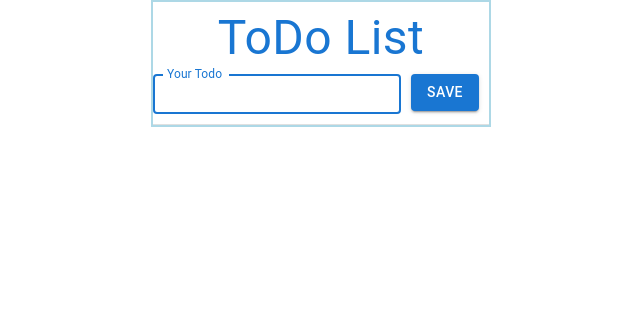
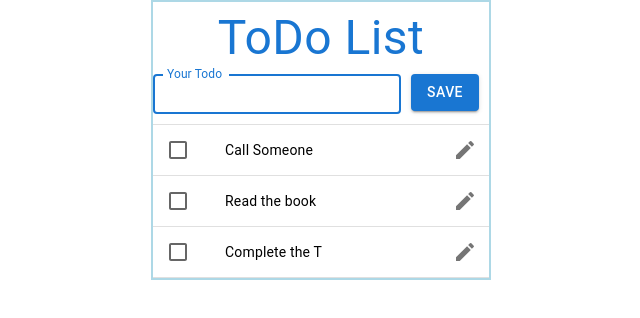
Before and after one commit to asis-shukla/todo-fe, a React (Create React App) app: page / in a window 1280 px wide. Shown: the top 318 px of the page, without its empty margins (319-959 px from the left). Built offline with nearby package versions, Linux system fonts and the light colour scheme.

Commit message:
added redux-saga setup

```diff
--- a/package.json
+++ b/package.json
@@ -15,6 +15,7 @@
     "react-dom": "^17.0.2",
     "react-redux": "^7.2.6",
     "react-scripts": "5.0.0",
+    "redux-saga": "^1.1.3",
     "web-vitals": "^2.1.2"
   },
   "scripts": {
--- /dev/null
+++ b/src/apiHandlers/api.js
@@ -0,0 +1,24 @@
+const sampleData = [
+  {
+    _id: "61c8d124e51e4f8d6a963a25",
+    todo: "Call Someone",
+    done: false,
+    __v: 0,
+  },
+  {
+    _id: "61c8d124e51e4f8d6a963a24",
+    todo: "Read the book",
+    done: false,
+    __v: 0,
+  },
+  {
+    _id: "61c8d124e51e4f8d6a963a26",
+    todo: "Complete the T",
+    done: false,
+    __v: 0,
+  },
+];
+
+export function fetchToDoData() {
+  return sampleData;
+}
--- a/src/modules/todo/todo.js
+++ b/src/modules/todo/todo.js
@@ -3,7 +3,7 @@ import { Typography, TextField, Button, Divider } from "@mui/material";
 import TodoList from "./todoList";
 import "./todo.css";
 import { useSelector, useDispatch } from "react-redux";
-import { fetchToDoList, addToDoInList } from "./todoSlice";
+import { addToDoInList } from "./todoSlice";
 
 function Todo() {
   const [todoFormValue, settodoFormValue] = useState("");
@@ -11,9 +11,9 @@ function Todo() {
   const todoList = useSelector((state) => state.todo.todoList);
   const dispatch = useDispatch();
 
-  // useEffect(() => {
-  //   dispatch(fetchToDoList());
-  // });
+  useEffect(() => {
+    dispatch({type: "TODO_FETCH_REQUESTED"});
+  },[dispatch]);
 
   console.log("todoList value is", todoList);
 
--- a/src/modules/todo/todoSlice.js
+++ b/src/modules/todo/todoSlice.js
@@ -12,17 +12,12 @@ export const todoSlice = createSlice({
   name: "todo",
   initialState,
   reducers: {
-    fetchToDoList: (state) => {
+    fetchToDoList: (state, action) => {
       // Redux Toolkit allows us to write "mutating" logic in reducers. It
       // doesn't actually mutate the state because it uses the Immer library,
       // which detects changes to a "draft state" and produces a brand new
       // immutable state based off those changes
-      state.todoList.data.push(
-        {
-          id: 34,
-          todo: "one two three",
-          done: false,
-        });
+      state.todoList.data = action.payload;
     },
     addToDoInList: (state, action) => {
       console.log("action is ", action);
--- /dev/null
+++ b/src/sagas.js
@@ -0,0 +1,21 @@
+import { call, put, takeLatest } from 'redux-saga/effects'
+import {fetchToDoData} from "./apiHandlers/api";
+import { fetchToDoList } from './modules/todo/todoSlice';
+
+
+// worker Saga: will be fired on USER_FETCH_REQUESTED actions
+function* fetchUser(action) {
+   try {
+      const todoData = yield call(fetchToDoData);
+      yield put(fetchToDoList(todoData));
+   } catch (e) {
+      yield put(fetchToDoData());
+   }
+}
+
+
+function* mySaga() {
+  yield takeLatest("TODO_FETCH_REQUESTED", fetchUser);
+}
+
+export default mySaga;
--- a/src/store.js
+++ b/src/store.js
@@ -1,8 +1,18 @@
 import { configureStore } from "@reduxjs/toolkit";
 import todoReducer from "./modules/todo/todoSlice";
+import createSagaMiddleware from "redux-saga";
+import mySaga from "./sagas";
+
+// create the saga middleware
+const sagaMiddleware = createSagaMiddleware();
 
 export const store = configureStore({
   reducer: {
     todo: todoReducer,
   },
+  middleware: (getDefaultMiddleware) =>
+    getDefaultMiddleware().concat(sagaMiddleware),
 });
+
+// then run the saga
+sagaMiddleware.run(mySaga);
```
Also changed, not shown: 1 other file (tests, documents, lock files or other folders).
